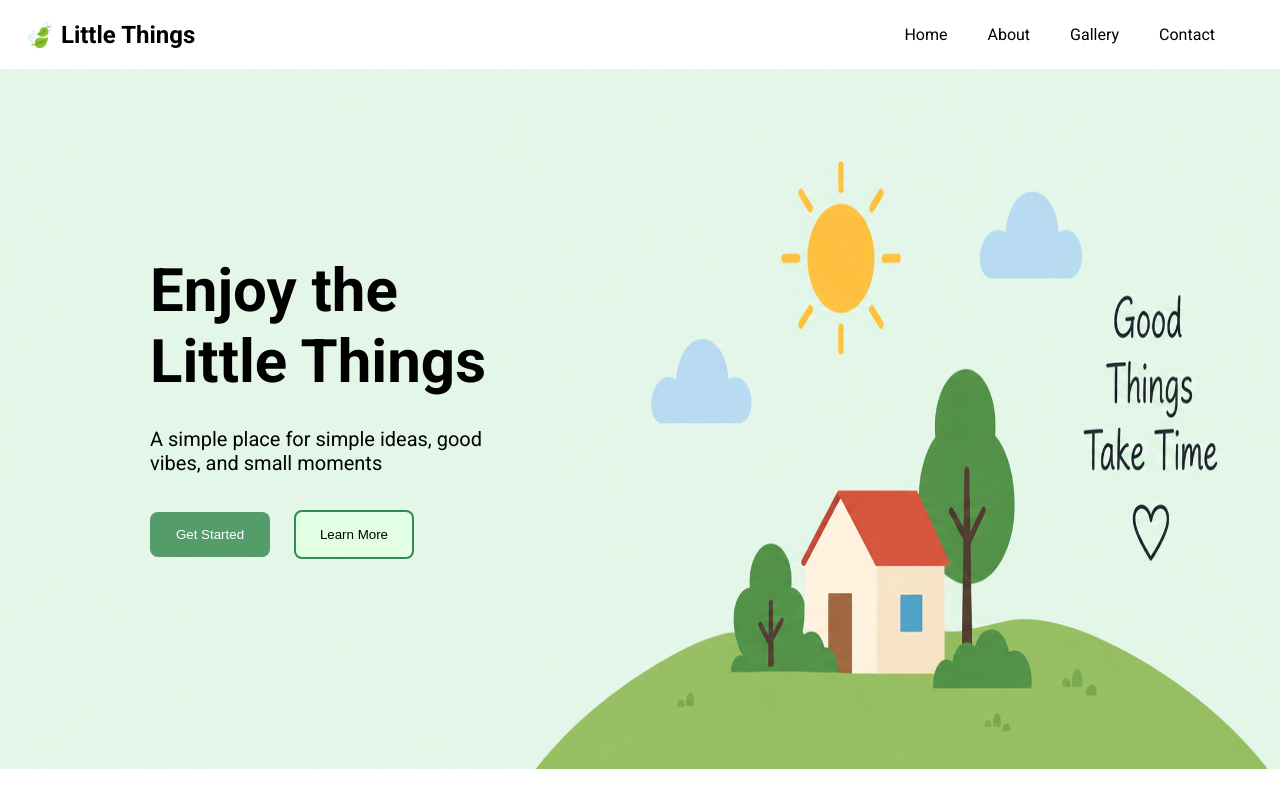
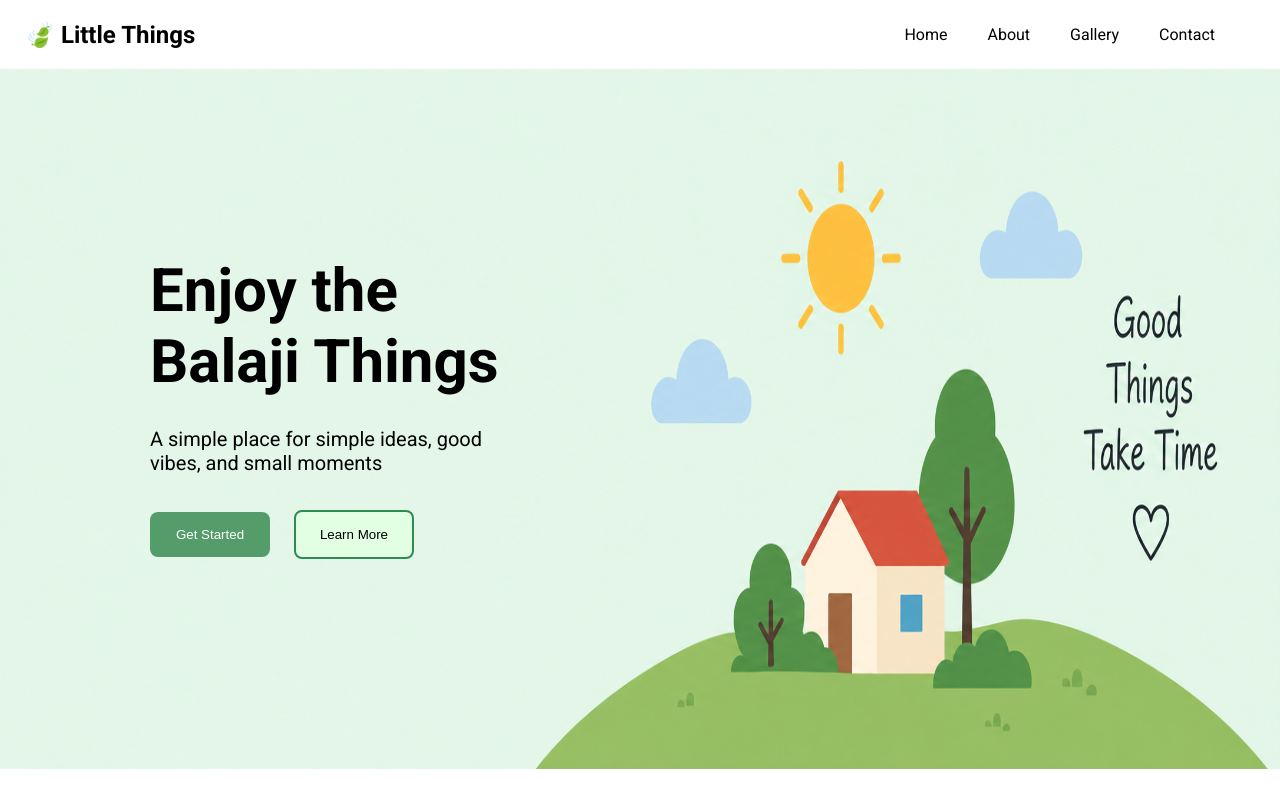
Before and after one commit to balajiformal/git-practise, a plain HTML site: page index.html in a window 1280 px wide. Shown: the top 800 px of the page. Drawn offline with Linux system fonts and the light colour scheme.

Commit message:
Version Balaji

```diff
--- a/index.html
+++ b/index.html
@@ -3,7 +3,7 @@
 <head>
     <meta charset="UTF-8">
     <meta name="viewport" content="width=device-width, initial-scale=1.0">
-    <title>Little Things</title>
+    <title>Just Balaji Things</title>
     <link rel="stylesheet" href="index.css">
 </head>
 <body>
@@ -19,7 +19,7 @@
         </nav>
         <main>
             <div class="txt-container">
-                <h1 style="font-size: 60px;margin-top: 25px;">Enjoy the Little Things</h1>
+                <h1 style="font-size: 60px;margin-top: 25px;">Enjoy the Balaji Things</h1>
                 <p style="font-size: 20px;margin-top: 30px;">A simple place for simple ideas, good vibes, and small moments</p>
                 <div class="hero-btns" style="margin-top: 35px;">
                     <button style="background-color: #549C69;color: white;padding: 15px;margin-right: 20px;border-radius: 8px;border: none;width: 120px;">Get Started</button>
```
